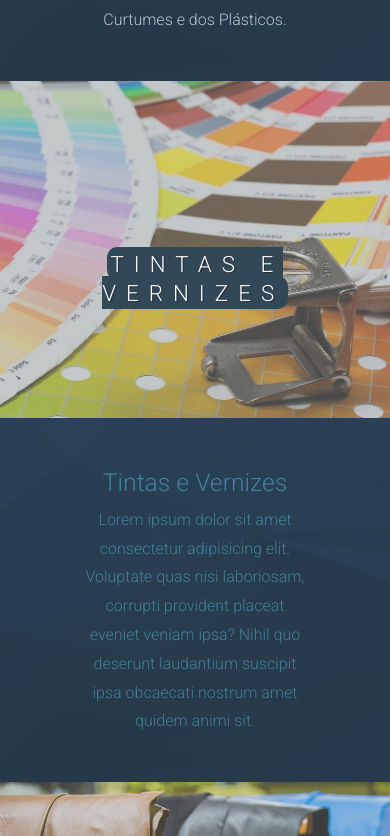
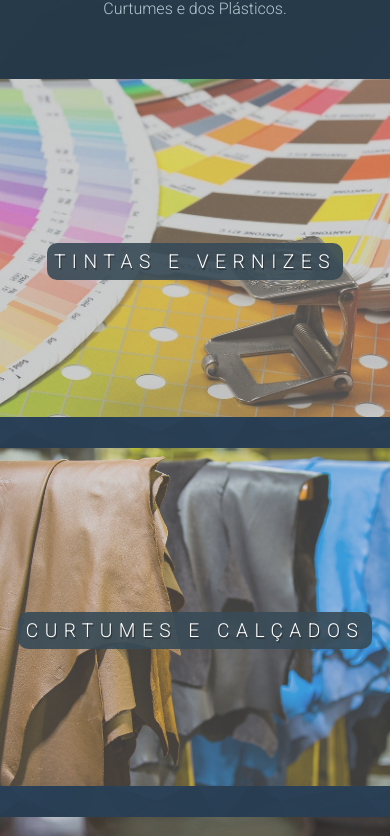
Before and after one commit to miacsilva/ut-quimicos-client, a React (Vite) app: page /produtos in a window 390 px wide. Shown: the part 1164-2000 px from the top of the page. Built offline with nearby package versions, Linux system fonts and the light colour scheme.

Commit message:
contact page

```diff
--- a/src/App.css
+++ b/src/App.css
@@ -25,7 +25,7 @@ body {
   font-size: 10px;
   text-rendering: optimizeLegibility;
   width: 100vw;
- background-color: rgb(213, 230, 246);
+ background-color: rgba(255, 255, 255, 0.766);
   overflow-x: hidden; /* corrigir isto */
 }
 
@@ -163,7 +163,7 @@ body {
   display: flex;
   /* justify-content: center;
   align-items: center; */
-  background-color: rgb(83, 141, 199);
+  background-color: rgba(213, 230, 246, 0.766);
   position: relative;
 
   height: 100vh;
@@ -203,11 +203,11 @@ body {
 .secHomeContainer {
   width: 100vw;
   height: max-content;
-  background-color: rgb(213, 230, 246);
+  background-color: rgba(255, 255, 255, 0.766);
   position: relative;
   text-align: justify;
   color: #243c4c;
-  background-image: URL(/public/backgroundHOME.png);
+  background-image: URL(/public/backgroundHOME2.png);
   background-repeat: no-repeat;
   background-size: cover;
 }
@@ -275,11 +275,11 @@ Please put this CSS in your css file or html head.
   position: relative;
   display: block;
   width: calc(100% + 1.3px);
-    height: 101px;
+  height: 42px;
 }
 
 .wave .shape-fill {
-    fill: #243c4c;
+  fill: #283C4C;
 }
 
 /* MEDIA QUERIES HomePage */
@@ -392,7 +392,7 @@ Please put this CSS in your css file or html head.
 
 .section {
   text-align: center;
-  padding: 50px 80px 30px;
+  padding: 3vw 5vw 3vw;
 }
 
 .section-inicial {
@@ -402,8 +402,8 @@ Please put this CSS in your css file or html head.
 }
 
 .section-inicial p {
-  padding-left: 25%;
-  padding-right: 25%;
+  padding-left:35%;
+  padding-right: 35%;
   padding-top: 1%;
   text-align: center;
   color: rgba(207, 224, 229, 0.851);
@@ -412,6 +412,7 @@ Please put this CSS in your css file or html head.
   background-image: url("/footerBg.png");
   background-size: cover;
   color: rgba(93, 193, 224, 0.503);
+  padding: 2vw 0vw 2vw;
 }
 
 .productsText {
@@ -427,7 +428,7 @@ Please put this CSS in your css file or html head.
 
 .productsText .border2 {
   text-align: center;
-  background-color: rgb(22, 45, 59);
+  background-color: rgba(22, 45, 59, 0.908);
   color: white;
   text-shadow: 1.25px 1.25px 0px rgba(3, 4, 4, 0.636);
   padding: 1%;
@@ -468,6 +469,24 @@ Please put this CSS in your css file or html head.
   .scrollDown {
     display: none;
   }
+  .section {
+    text-align: center;
+    padding: 10vw 20vw 10vw;
+  }
+
+  .section-dark{
+    padding: 2vw 0 2vw;
+  }
+
+  .productsText {
+    letter-spacing: 6.5px;
+    font-size: 120%;
+  }
+
+  .productsText .border2 {
+    padding: 2%;
+  }
+
 }
 
 /* ---- Produtos Parallax efexr--END----------*/
@@ -606,26 +625,39 @@ section {
 
 /* -------------Contactos------------------- */
 #contactos {
-}
-#contactos h2 {
-  text-shadow: 2px 2px 2px rgb(56, 149, 222);
-  text-align: center;
-  font-size: 5vw;
-  color: black;
-  z-index: 1;
-  margin-top: -30px;
+  background-color: rgba(255, 255, 255, 0.766);
 }
 
+
 #contactos header {
-  background-image: URL("/contacto-header.jpg");
-  background-size: cover;
   width: 100vw;
   max-height: 40vh;
   position: relative;
-  opacity: 0.7;
   background-position: 0rem;
   background-repeat: no-repeat;
+  display: flex;
+  justify-content: center;
+  align-items: center;
+  background-image: URL("/contactosBackground.png");
+  background-size: cover;
 }
+
+#contactos h2 {
+  font-family: "Roboto", sans-serif;
+  font-size: 3vw;
+  z-index: 1;
+  margin-top: -30px;
+  text-align: center;
+  background-color: rgba(22, 45, 59, 0.912);
+  color: white;
+  text-shadow: 1.25px 1.25px 0px rgba(3, 4, 4, 0.636);
+  padding: 1.5%;
+  border-radius: 10px;
+  max-width: fit-content;
+  letter-spacing: 7px;
+  text-transform: uppercase;
+}
+
 
 .maps {
   display: flex;
@@ -644,7 +676,7 @@ section {
 }
 
 .contactosTexto {
-  background: rgba(255, 255, 255, 0.09);
+  background: rgba(142, 139, 139, 0.09);
   border-radius: 15px;
   box-shadow: 0 4px 30px rgba(102, 101, 101, 0.24);
   backdrop-filter: blur(5px);
@@ -681,7 +713,8 @@ section {
 
 @media (max-width: 550px) {
   #contactos h2 {
-    font-size: 10vw;
+    font-size: 5vw;
+    padding: 4%;
   }
 
   .contactosTexto {
@@ -697,6 +730,10 @@ section {
     margin-top: 10%;
     margin-left: 5%;
     margin-right: 5%;
+  }
+
+  #contactos header{
+    background-size: auto
   }
 }
 
--- a/src/pages/Home.jsx
+++ b/src/pages/Home.jsx
@@ -27,7 +27,7 @@ function Home() {
 
 
       {/* ---------Separador triangulo----------------- */}
-        <div className="wave">
+        {/* <div className="wave">
           <svg
             data-name="Layer 1"
             xmlns="http://www.w3.org/2000/svg"
@@ -39,7 +39,13 @@ function Home() {
               className="shape-fill"
             ></path>
           </svg>
-        </div>
+        </div> */}
+
+        <div class="wave">
+    <svg data-name="Layer 1" xmlns="http://www.w3.org/2000/svg" viewBox="0 0 1200 120" preserveAspectRatio="none">
+        <path d="M321.39,56.44c58-10.79,114.16-30.13,172-41.86,82.39-16.72,168.19-17.73,250.45-.39C823.78,31,906.67,72,985.66,92.83c70.05,18.48,146.53,26.09,214.34,3V0H0V27.35A600.21,600.21,0,0,0,321.39,56.44Z" class="shape-fill"></path>
+    </svg>
+</div>
 
       {/*---------------- Separador triangulo FIM-------------- */}
 
--- a/src/pages/Produtos.jsx
+++ b/src/pages/Produtos.jsx
@@ -11,7 +11,7 @@ function Produtos() {
 
       <div className="productsImg1">
         <div className="productsText">
-          <span className="border3">Produtos</span>
+        <ScrollReveal> <span className="border3">Produtos</span></ScrollReveal>
         </div>
         <h5 className="scrollDown">Scroll Down</h5>
       </div>
@@ -34,12 +34,9 @@ function Produtos() {
 
       <section className="section section-dark">
 
-        <h2>Tintas e Vernizes</h2>
+        <h2></h2>
         <p>
-          Lorem ipsum dolor sit amet consectetur adipisicing elit. Voluptate
-          quas nisi laboriosam, corrupti provident placeat eveniet veniam ipsa?
-          Nihil quo deserunt laudantium suscipit ipsa obcaecati nostrum amet
-          quidem animi sit.
+
         </p>
       </section>
 
@@ -52,12 +49,9 @@ function Produtos() {
       </div>
 
       <section className="section section-dark">
-        <h2>Curtumes e Calçados  </h2>
+        <h2>  </h2>
         <p>
-          Lorem ipsum dolor sit amet consectetur adipisicing elit. Voluptate
-          quas nisi laboriosam, corrupti provident placeat eveniet veniam ipsa?
-          Nihil quo deserunt laudantium suscipit ipsa obcaecati nostrum amet
-          quidem animi sit.
+
         </p>
       </section>
 
@@ -72,12 +66,9 @@ function Produtos() {
       </div>
 
       <section className="section section-dark">
-        <h2>Plásticos  </h2>
+        <h2> </h2>
         <p>
-          Lorem ipsum dolor sit amet consectetur adipisicing elit. Voluptate
-          quas nisi laboriosam, corrupti provident placeat eveniet veniam ipsa?
-          Nihil quo deserunt laudantium suscipit ipsa obcaecati nostrum amet
-          quidem animi sit.
+
         </p>
       </section>
 
@@ -93,12 +84,9 @@ function Produtos() {
       </div>
 
       <section className="section section-dark">
-        <h2>Papel  </h2>
+        <h2> </h2>
         <p>
-          Lorem ipsum dolor sit amet consectetur adipisicing elit. Voluptate
-          quas nisi laboriosam, corrupti provident placeat eveniet veniam ipsa?
-          Nihil quo deserunt laudantium suscipit ipsa obcaecati nostrum amet
-          quidem animi sit.
+
         </p>
       </section>
 
@@ -113,12 +101,9 @@ function Produtos() {
       </div>
 
       <section className="section section-dark">
-        <h2>Cortiça e Compósitos  </h2>
+        <h2>  </h2>
         <p>
-          Lorem ipsum dolor sit amet consectetur adipisicing elit. Voluptate
-          quas nisi laboriosam, corrupti provident placeat eveniet veniam ipsa?
-          Nihil quo deserunt laudantium suscipit ipsa obcaecati nostrum amet
-          quidem animi sit.
+
         </p>
       </section>
 
@@ -134,12 +119,9 @@ function Produtos() {
       </div>
 
       <section className="section section-dark">
-        <h2>Detergentes  </h2>
+        <h2> </h2>
         <p>
-          Lorem ipsum dolor sit amet consectetur adipisicing elit. Voluptate
-          quas nisi laboriosam, corrupti provident placeat eveniet veniam ipsa?
-          Nihil quo deserunt laudantium suscipit ipsa obcaecati nostrum amet
-          quidem animi sit.
+
         </p>
       </section>
 
@@ -155,12 +137,9 @@ function Produtos() {
       </div>
 
       <section className="section section-dark">
-        <h2>Outras Indústrias  </h2>
+        <h2> </h2>
         <p>
-          Lorem ipsum dolor sit amet consectetur adipisicing elit. Voluptate
-          quas nisi laboriosam, corrupti provident placeat eveniet veniam ipsa?
-          Nihil quo deserunt laudantium suscipit ipsa obcaecati nostrum amet
-          quidem animi sit.
+
         </p>
       </section>
 
```
Also changed, not shown: public/backgroundHOME2.png (added), public/contactosBackground.png (added). Lines whose indentation alone changed are shown as unchanged.
